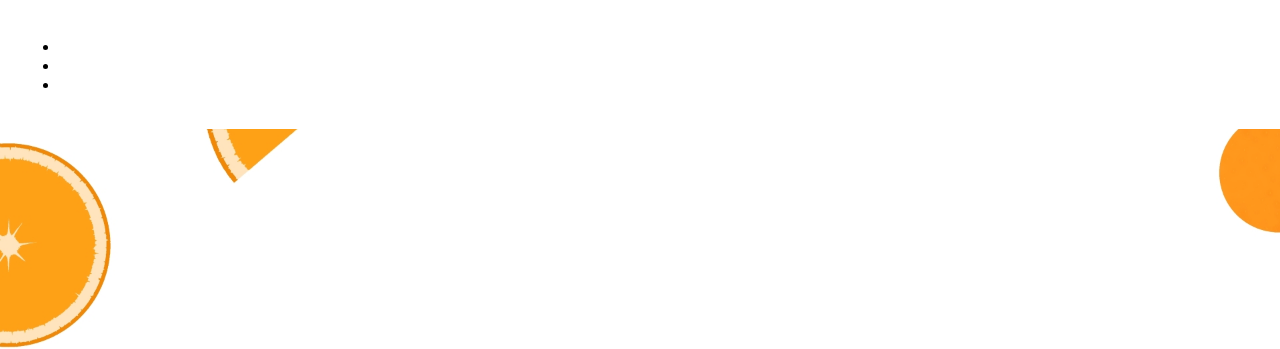
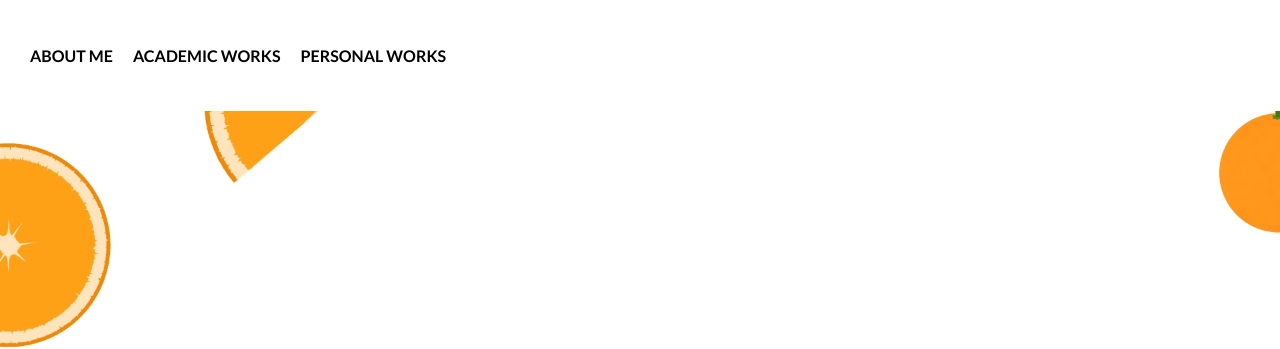
Before and after one commit to HoiyaHanya/A3-Main, a plain HTML site: page index.html in a window 1280 px wide. Shown: the part 478-827 px from the top of the page. Drawn offline with Linux system fonts and the light colour scheme; a web font is replaced by a local one.

Commit message:
testing again

```diff
--- a/index.html
+++ b/index.html
@@ -41,11 +41,21 @@
         color: white;
       }
 
-      .contentBlock {
+      .largeSelect {
         background-color: white;
-/*         width: 100%; */
         padding: 20px;
+      }
 
+      .largeSelect ul {
+        list-style-type: none;
+        padding: 0px;
+        overflow: hidden;
+      }
+
+      .largeSelect ul  li {
+        display: inline;
+        float: left;
+        font-weight: bold;
       }
 
       #navbar {
@@ -66,7 +76,7 @@
       }
 
       #navbar ul li a:hover {
-        color: #555555;
+        color: #777777;
       }
 
       #header {
@@ -112,25 +122,24 @@
         <h1>Alexander <br> Hernandez Pineda</h1>
       </div>
 
-      <div class="contentBlock">
+      <div class="largeSelect">
         <ul>
-          <li></li>
-          <li></li>
-          <li></li>
+          <li><a href="#">ABOUT ME</a></li>
+          <li><a href="#">ACADEMIC WORKS</a></li>
+          <li><a href="#">PERSONAL WORKS</a></li>
         </ul>
       </div>
-
     </div>
 
 
 
 
     <script>
-      let lastScrollY = 50;
+      let topScrollY = 50;
       let navbar = document.getElementById("navbar");
       window.addEventListener("scroll", function (){
         let scrollY = window.pageYOffset || document.documentElement.scrollTop;
-        if (scrollY > lastScrollY){
+        if (scrollY > topScrollY){
           navbar.classList.add('navbarExtra');
         } else {
           navbar.classList.remove('navbarExtra');
```
